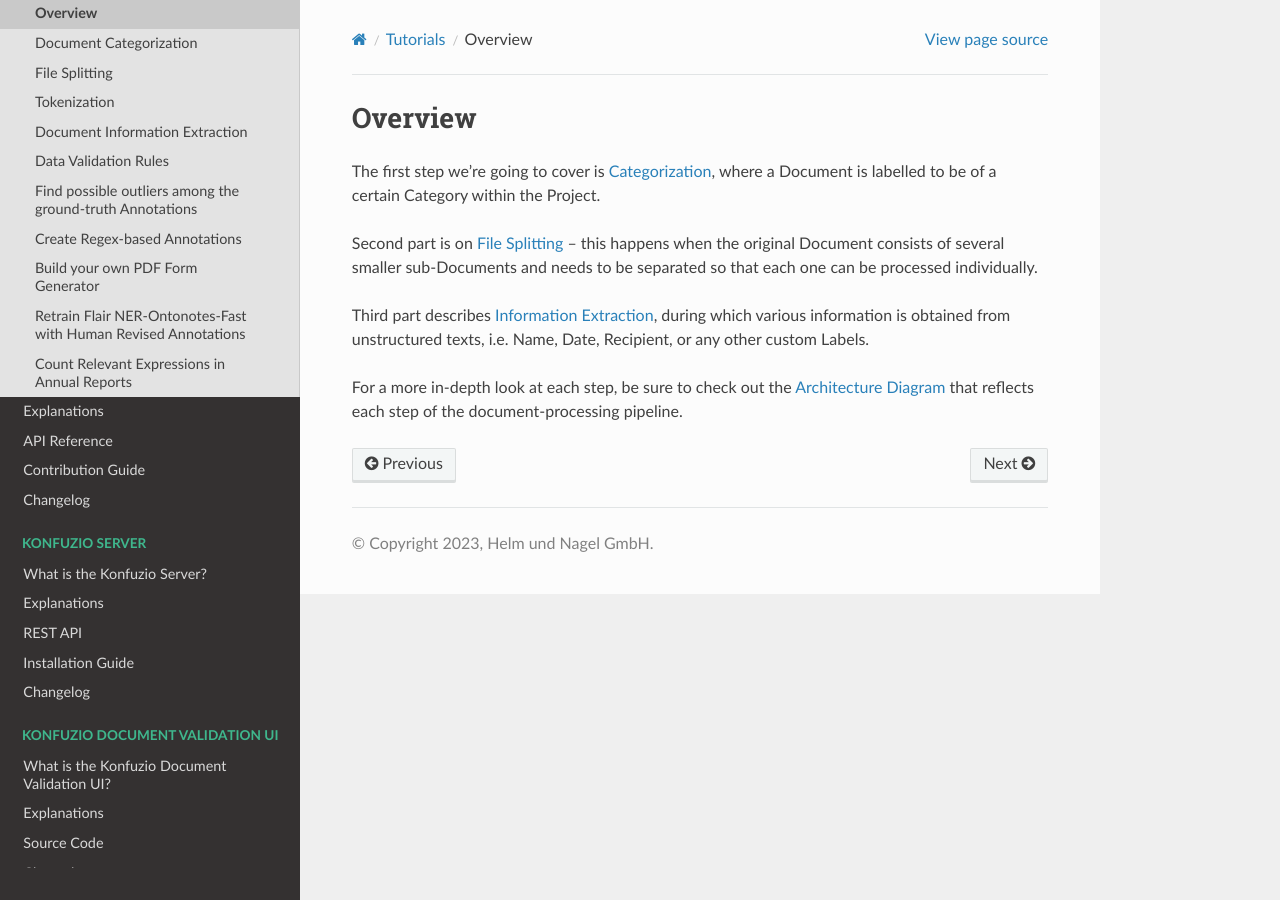
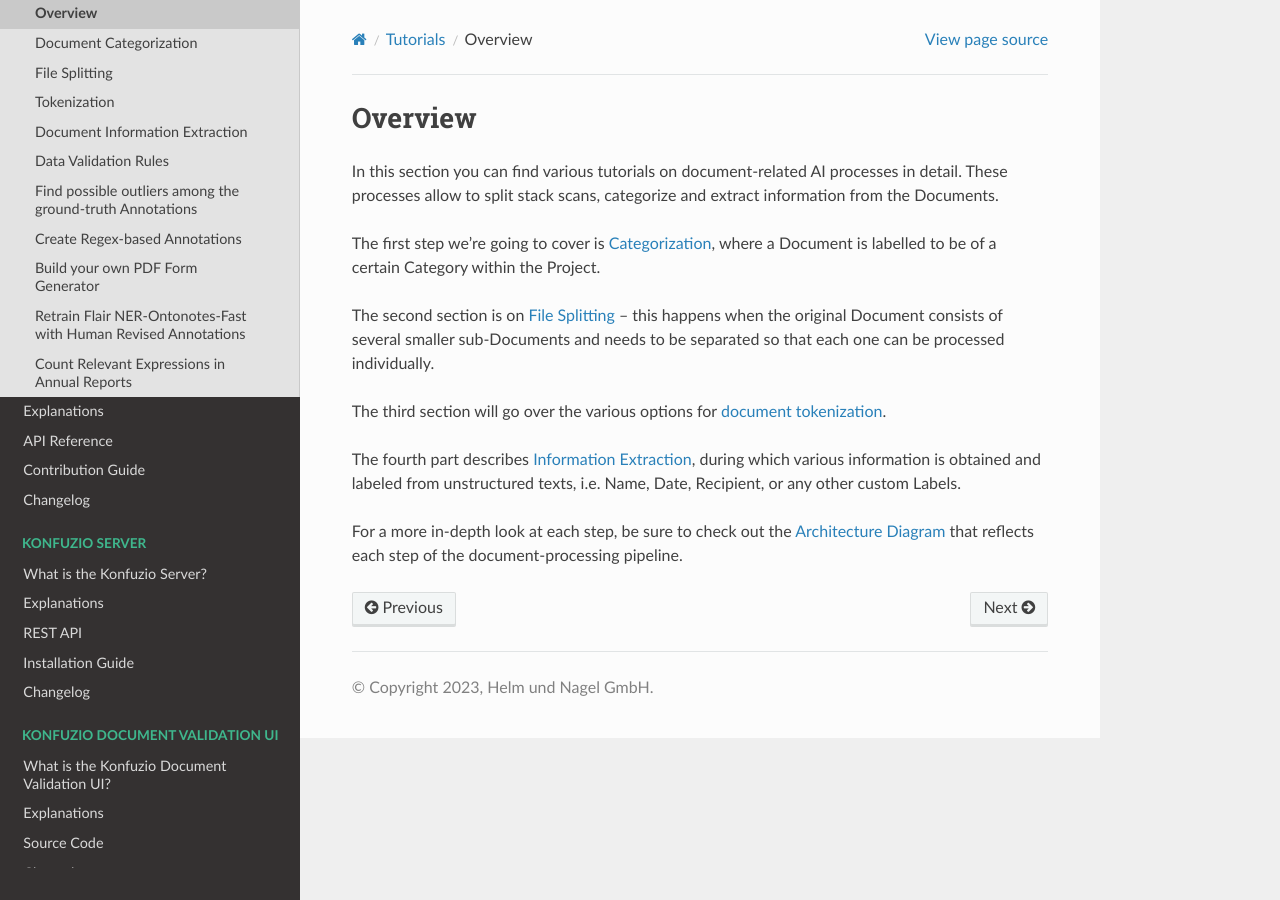
Before and after one commit to konfuzio-ai/konfuzio-sdk, a Sphinx documentation site: the page built from docs/sdk/tutorials/overview/index.md, in a window 1280 px wide. Built offline with Sphinx 7.4.7 and the Read the Docs theme 2.0.0, drawn with Linux system fonts in a browser that asks for light colours; pages that are not in the unit, such as notebooks, are missing from menus; a script that is not in the unit is left out.

Commit message:
vars merge fixes

```diff
--- a/docs/sdk/tutorials.rst
+++ b/docs/sdk/tutorials.rst
@@ -19,8 +19,6 @@
    tutorials/outlier-annotations/index.md
    tutorials/regex_based_annotations/index.md
    tutorials/pdf-form-generator/index.md
-
-.. mdinclude:: examples/pdf-form-generator/index.md
 
 Retrain Flair NER-Ontonotes-Fast with Human Revised Annotations
 ---------------------------------------------------------------
--- a/docs/sdk/tutorials/overview/index.md
+++ b/docs/sdk/tutorials/overview/index.md
@@ -1,15 +1,19 @@
 ## Overview
+
+In this section you can find various tutorials on document-related AI processes in detail. These processes allow to
+split stack scans, categorize and extract information from the Documents.
 
 The first step we're going to cover is :ref:`Categorization<document-categorization-tutorials>`, where a Document is
 labelled to be of a certain Category within the Project.
 
-Second part is on :ref:`File Splitting<file-splitting-tutorials>`
+The second section is on :ref:`File Splitting<file-splitting-tutorials>`
 – this happens when the original Document consists of several smaller sub-Documents and needs to be separated so that
 each one can be processed individually.
 
-Third part describes :ref:`Information Extraction<information-extraction-tutorials>`, during which various
-information is obtained from unstructured texts,
-i.e. Name, Date, Recipient, or any other custom Labels.
+The third section will go over the various options for :ref:`document tokenization<tokenization-tutorials>`.
+
+The fourth part describes :ref:`Information Extraction<information-extraction-tutorials>`, during which various
+information is obtained and labeled from unstructured texts, i.e. Name, Date, Recipient, or any other custom Labels.
 
 For a more in-depth look at each step, be sure to check out the :ref:`Architecture Diagram<architecture-sdk-to-server>`
 that reflects each step of the document-processing pipeline.
```
Also changed, not shown: docs/sdk/index.md (+3 -3 lines), docs/sdk/tutorials/pdf-form-generator/index.md (renamed from docs/sdk/examples/pdf-form-generator/index.md, +1 -0 lines), docs/sdk/tutorials/tokenizers/index.md (+6 -5 lines).
